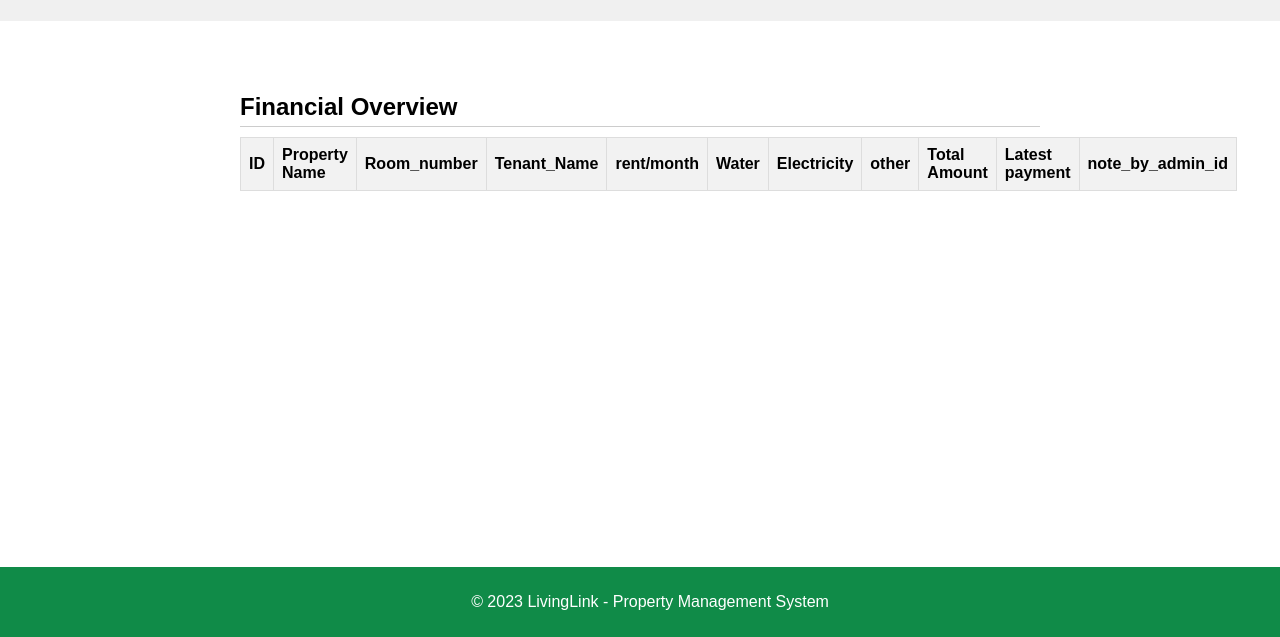
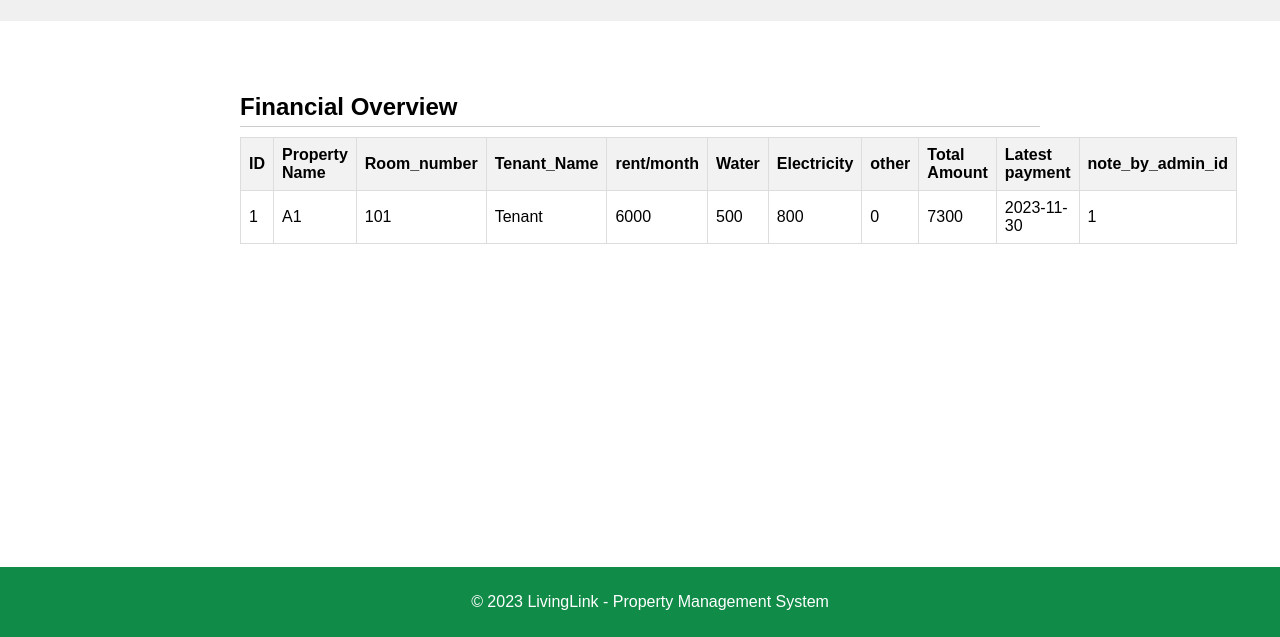
Before and after one commit to NMATP/Project400, a plain HTML site: page finance_management.html in a window 1280 px wide. Shown: the part 163-800 px from the top of the page. Drawn offline with Linux system fonts and the light colour scheme.

Commit message:
Try add data
+ add data in finance
+ change column name in room.html

```diff
--- a/finance_management.html
+++ b/finance_management.html
@@ -46,6 +46,19 @@
                     </tr>
                 </thead>
                 <tbody>
+                    <tr>
+                        <td>1</td>
+                        <td>A1</td>
+                        <td>101</td>
+                        <td>Tenant</td>
+                        <td>6000</td>
+                        <td>500</td>
+                        <td>800</td>
+                        <td>0</td>
+                        <td>7300</td>
+                        <td>2023-11-30</td>
+                        <td>1</td>
+                    </tr>
                     <!-- Finance data will be dynamically populated here -->
                 </tbody>
             </table>
```
Also changed, not shown: room_management.html (+1 -1 lines).
